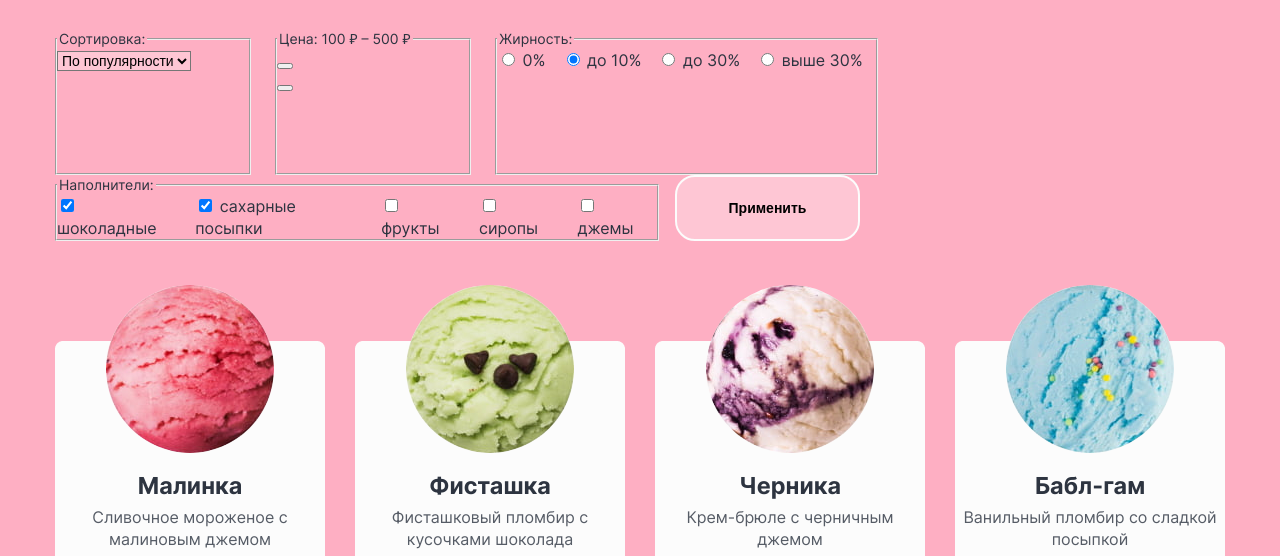
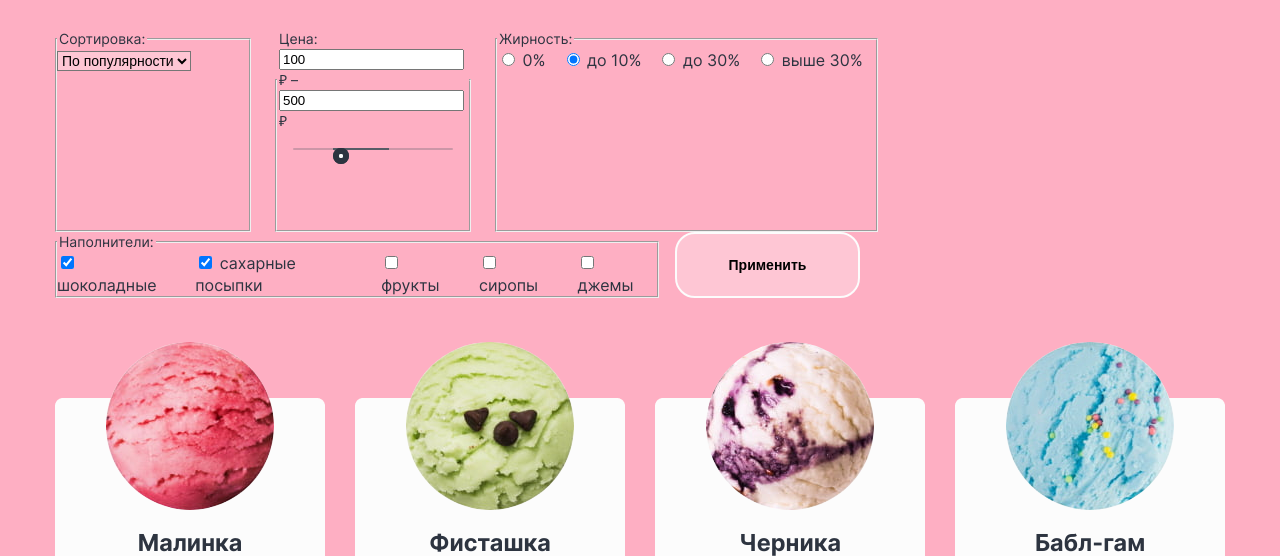
Before and after one commit to htmlacademy-htmlcss/2033165-gllacy-34, a plain HTML site: page catalog.html in a window 1280 px wide. Shown: the part 244-800 px from the top of the page. Drawn offline with Linux system fonts and the light colour scheme; files whose address does not match are found by name.

Commit message:
adds slider buttons in catalog

```diff
--- a/catalog.html
+++ b/catalog.html
@@ -73,16 +73,26 @@
                 </select>
               </fieldset>
               <fieldset class="catalog-filter-group">
-                <legend class="catalog-filter-title">Цена: 100 ₽ – 500 ₽</legend>
+                <legend class="catalog-filter-title">Цена:
+                  <label class="catalog-filter-label">
+                    <input class="range-input" type="number" value="100" name="min-price"> ₽
+                  </label> –
+                  <label class="catalog-filter-label">
+                    <input class="range-input" type="number" value="500" name="max-price"> ₽
+                  </label>
+                </legend>
                 <div class="slider">
-                  <div class="black-line">
-                    <button class="before-button" type="button">
-                      <span class="visually-hidden">Кнопка «от»</span>
-                    </button>
-                    <div class="grey-line"></div>
-                    <button class="after-button" type="button">
-                      <span class="visually-hidden">Кнопка «до»</span>
-                    </button>
+                  <div class="grey-line">
+                    <div class="black-line" style="left: 40px; width: 56px;">
+                      <button class="range-toogle before-button" type="button">
+                        <div class="little-white-sircle"></div>
+                        <span class="visually-hidden">Кнопка «от»</span>
+                      </button>
+                      <button class="range-toogle after-button" type="button">
+                        <div class="little-white-sircle"></div>
+                        <span class="visually-hidden">Кнопка «до»</span>
+                      </button>
+                    </div>
                   </div>
                 </div>
               </fieldset>
--- a/styles/styles.css
+++ b/styles/styles.css
@@ -1413,3 +1413,63 @@ body {
 .main-inner {
     padding-top: 32px;
 }
+
+.grey-line {
+    position: relative;
+    height: 2px;
+    margin: 17px 16px;
+    background-color: rgba(86, 92, 102, 0.3);;
+    border-radius: 2px;
+}
+
+.black-line {
+    position: absolute;
+    height: 2px;
+    background-color: #565C66;
+}
+
+.range-toogle {
+    position: absolute;
+    display: flex;
+    justify-content: center;
+    align-items: center;
+    width: 16px;
+    height: 16px;
+    background: #2D3440;
+    border: none;
+    border-radius: 50%;
+    cursor: pointer;
+}
+
+.little-white-sircle {
+    width: 4px;
+    height: 4px;
+    background: #FCFCFC;
+    border-radius: 50%;
+    z-index: 1;
+}
+
+.range-toogle:hover {
+    background: #FCFCFC;
+}
+
+.range-toogle:hover div {
+    background: #2D3440;
+}
+
+.range-toogle:focus {
+    background: #FCFCFC;
+    border: 2px solid #2D3440;
+}
+
+.range-toogle:focus div {
+    background: #2D3440;
+}
+
+.range-toogle:active {
+    background: #2D3440;
+}
+
+.range-toogle:active div {
+    background: #2D3440;
+}
```
